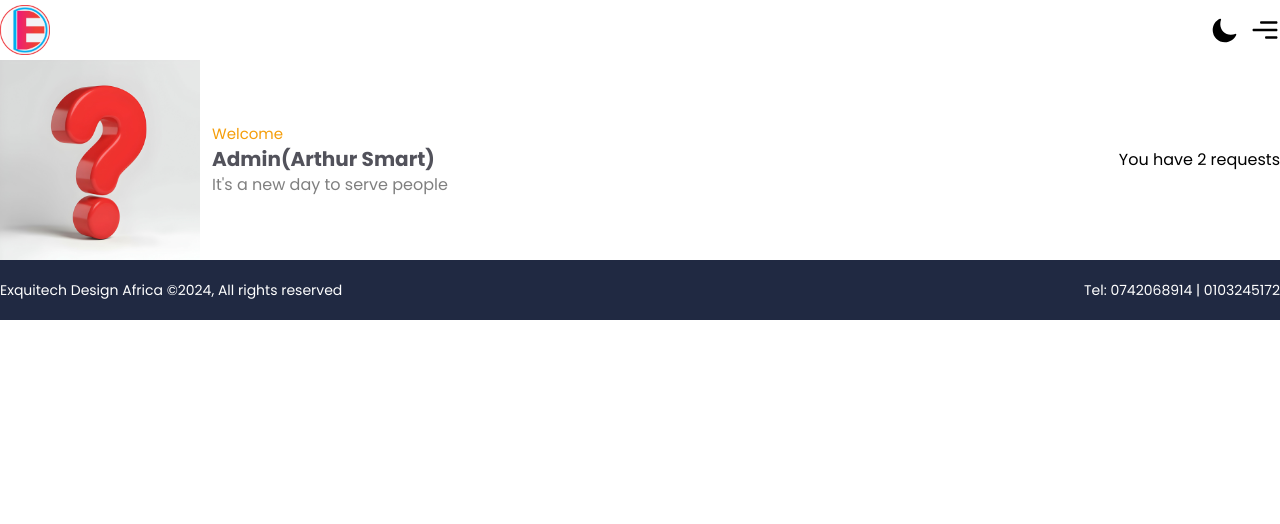
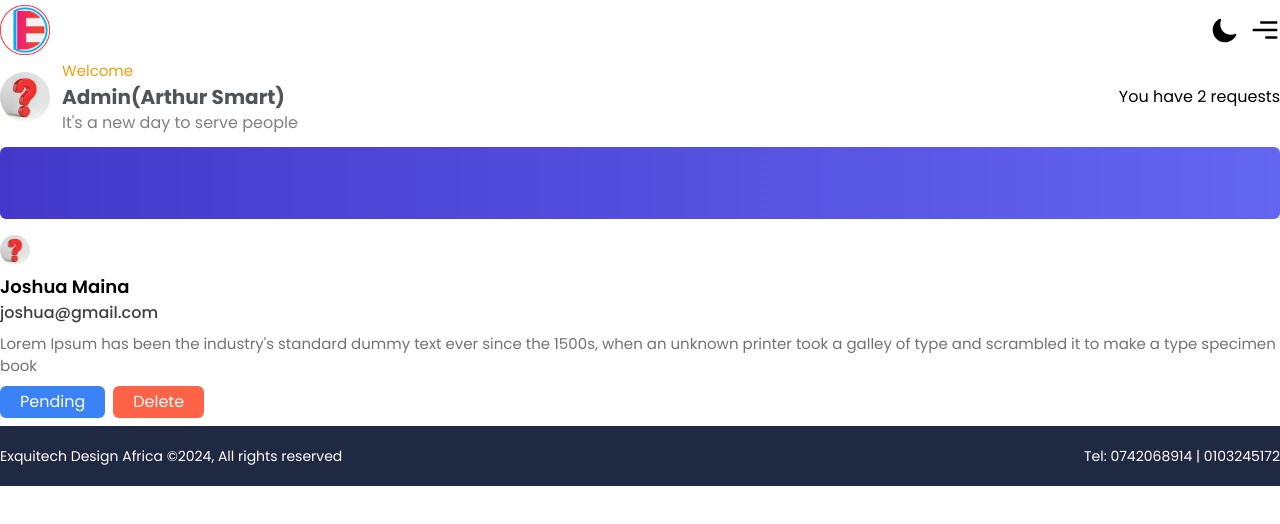
Before and after one commit to Arthur-Smart/Exquitech-Design-Africa, a Next.js app: page /admin in a window 1280 px wide. Shown: the top 524 px of the page. Built offline with nearby package versions, Linux system fonts and the light colour scheme.

Commit message:
new commit

```diff
--- a/src/app/admin/admin.module.css
+++ b/src/app/admin/admin.module.css
@@ -0,0 +1,13 @@
+.user__avatar {
+    width: 50px;
+    height: 50px;
+    border-radius: 50%;
+    object-fit: cover;
+}
+
+.user__avatar__pic{
+    width:30px;
+    height:30px;
+    border-radius: 50%;
+        object-fit: cover;
+}
--- a/src/app/admin/page.tsx
+++ b/src/app/admin/page.tsx
@@ -49,6 +49,34 @@ const page = () => {
           You have 2 requests
         </div>
       </section>
+      <div className="h-[2px] mt-3 container bg-zinc-200 py-9 rounded-md bg-gradient-to-r from-indigo-700 to-indigo-500"></div>
+      <section className="mt-4 container p">
+        <div>
+          <Image
+            src={USERIMAGE}
+            alt=""
+            width={100}
+            height={100}
+            className={styles.user__avatar__pic}
+          />
+          <p className="font-semibold text-lg mt-2">Joshua Maina</p>
+          <p className="font-medium text-zinc-700 ">joshua@gmail.com</p>
+          <p className="mt-2 text-[15px] text-zinc-500">
+            {" "}
+            Lorem Ipsum has been the industry's standard dummy text ever since
+            the 1500s, when an unknown printer took a galley of type and
+            scrambled it to make a type specimen book
+          </p>
+          <div className="my-2">
+            <button className="py-[4px] px-5 bg-blue-500 rounded-md text-white">
+              Pending
+            </button>
+            <button className="py-[4px] px-5 bg-[tomato] ml-2 rounded-md text-white">
+              Delete
+            </button>
+          </div>
+        </div>
+      </section>
     </main>
   );
 };
```
